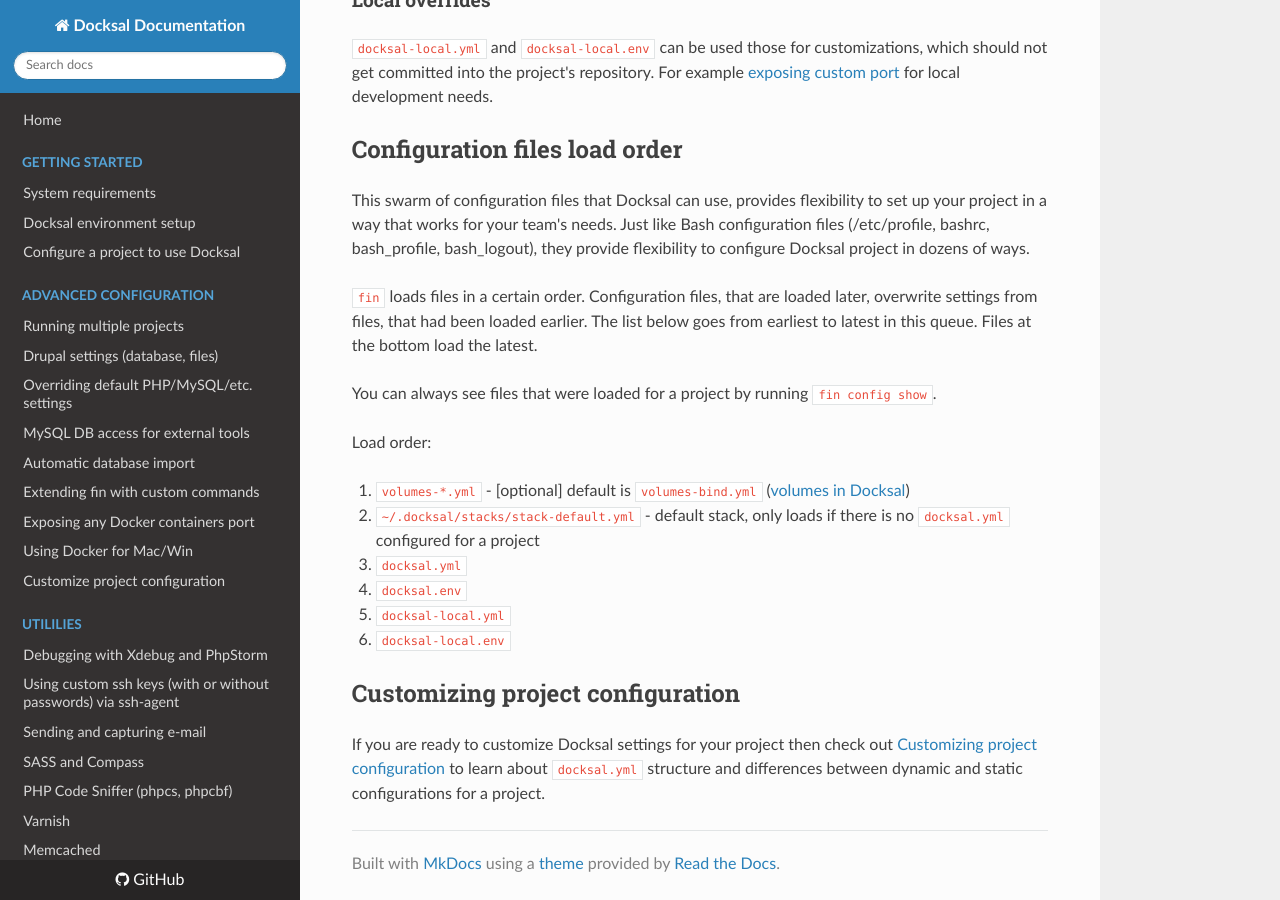
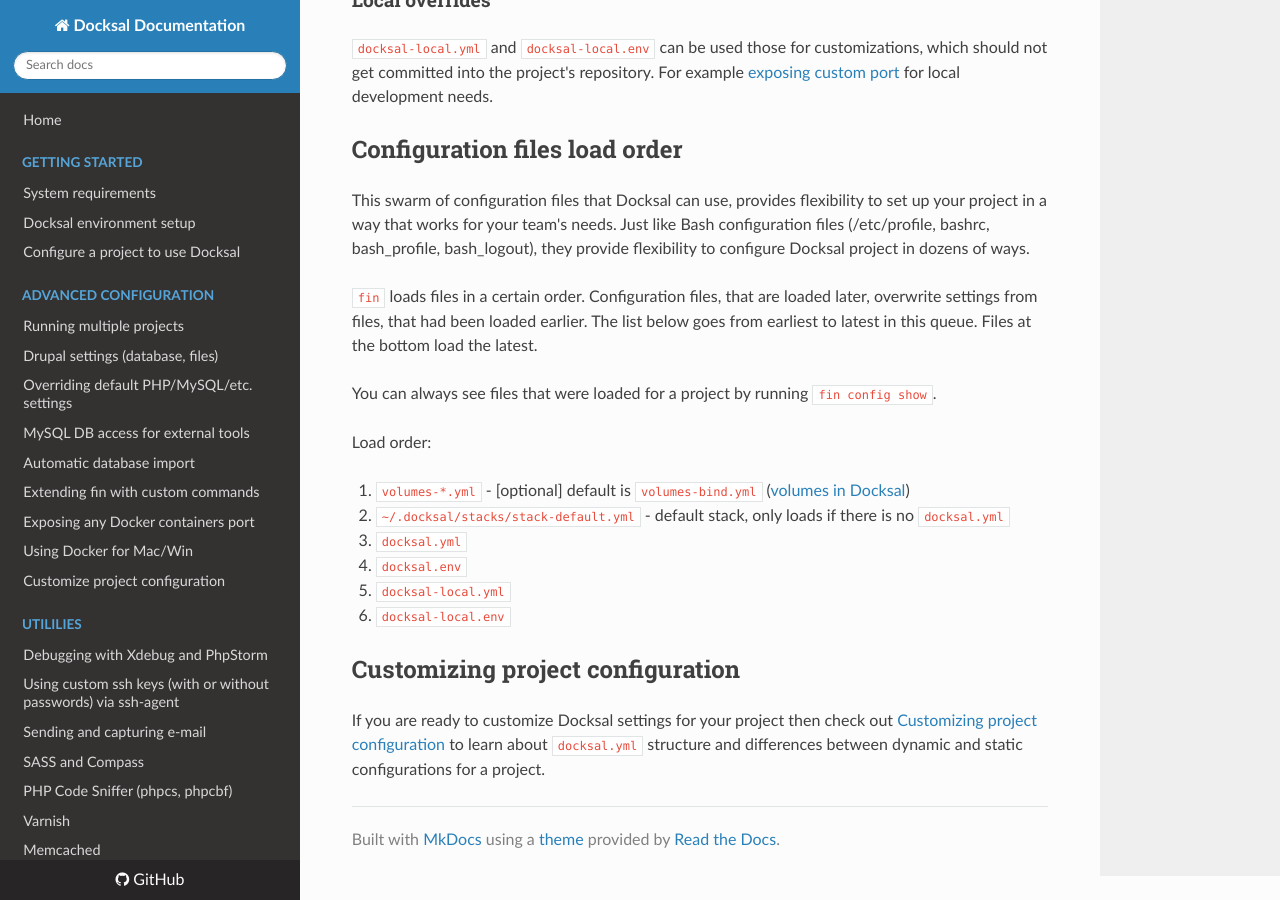
Before and after one commit to docksal/docksal, an MkDocs documentation site: the page built from docs/docksal-stack.md, in a window 1280 px wide and 900 px high, scrolled down 2432 px. Built offline with MkDocs 1.6.1, drawn with Linux system fonts in a browser that asks for light colours; nearby versions of some CDN libraries; old or Windows-style settings are respelled for this version of MkDocs.

Commit message:
Minor update in docksal-stack.md

```diff
--- a/docs/docksal-stack.md
+++ b/docs/docksal-stack.md
@@ -114,7 +114,7 @@ You can always see files that were loaded for a project by running `fin config s
 Load order:
 
 1. `volumes-*.yml` - [optional] default is `volumes-bind.yml` ([volumes in Docksal](docksal-volumes.md))
-2. `~/.docksal/stacks/stack-default.yml` - default stack, only loads if there is no `docksal.yml` configured for a project
+2. `~/.docksal/stacks/stack-default.yml` - default stack, only loads if there is no `docksal.yml`
 3. `docksal.yml`
 4. `docksal.env`
 5. `docksal-local.yml`
```
